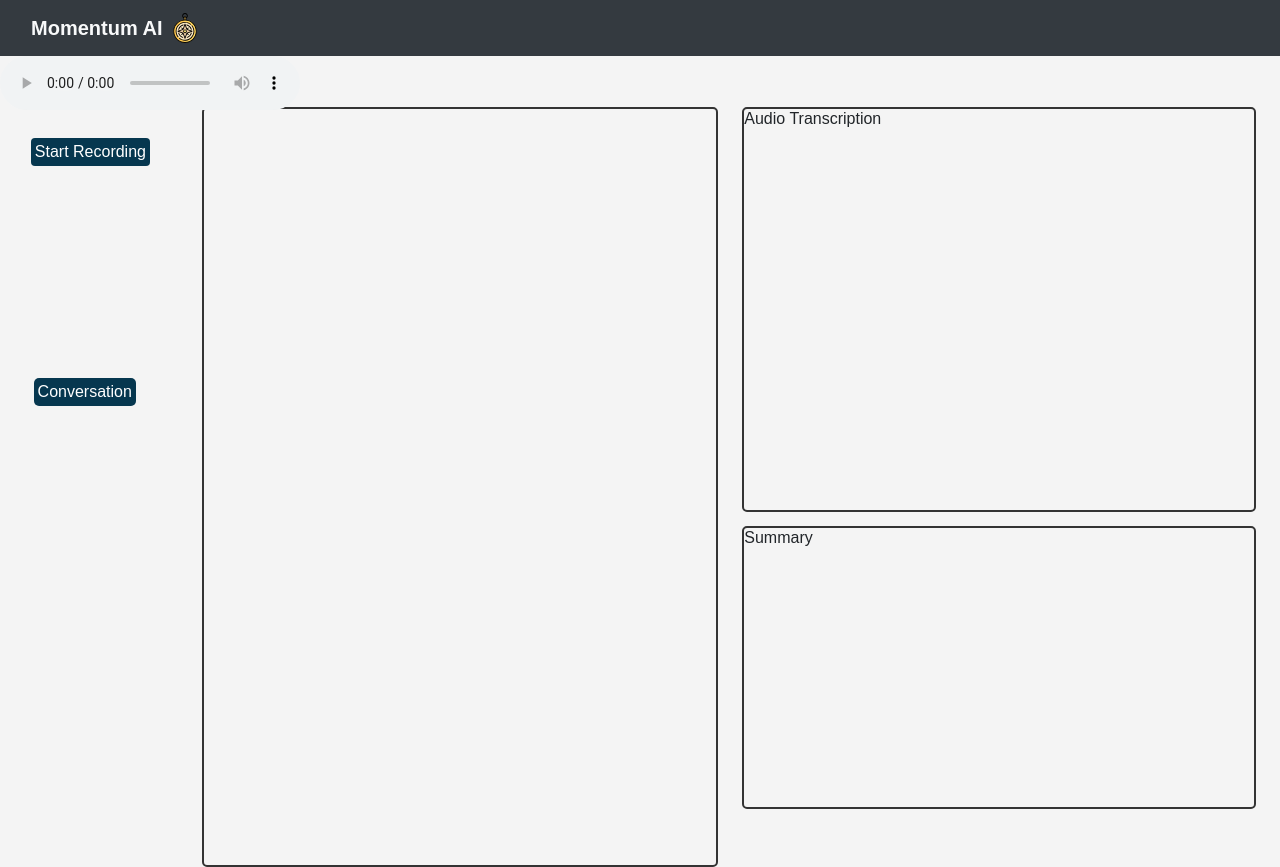
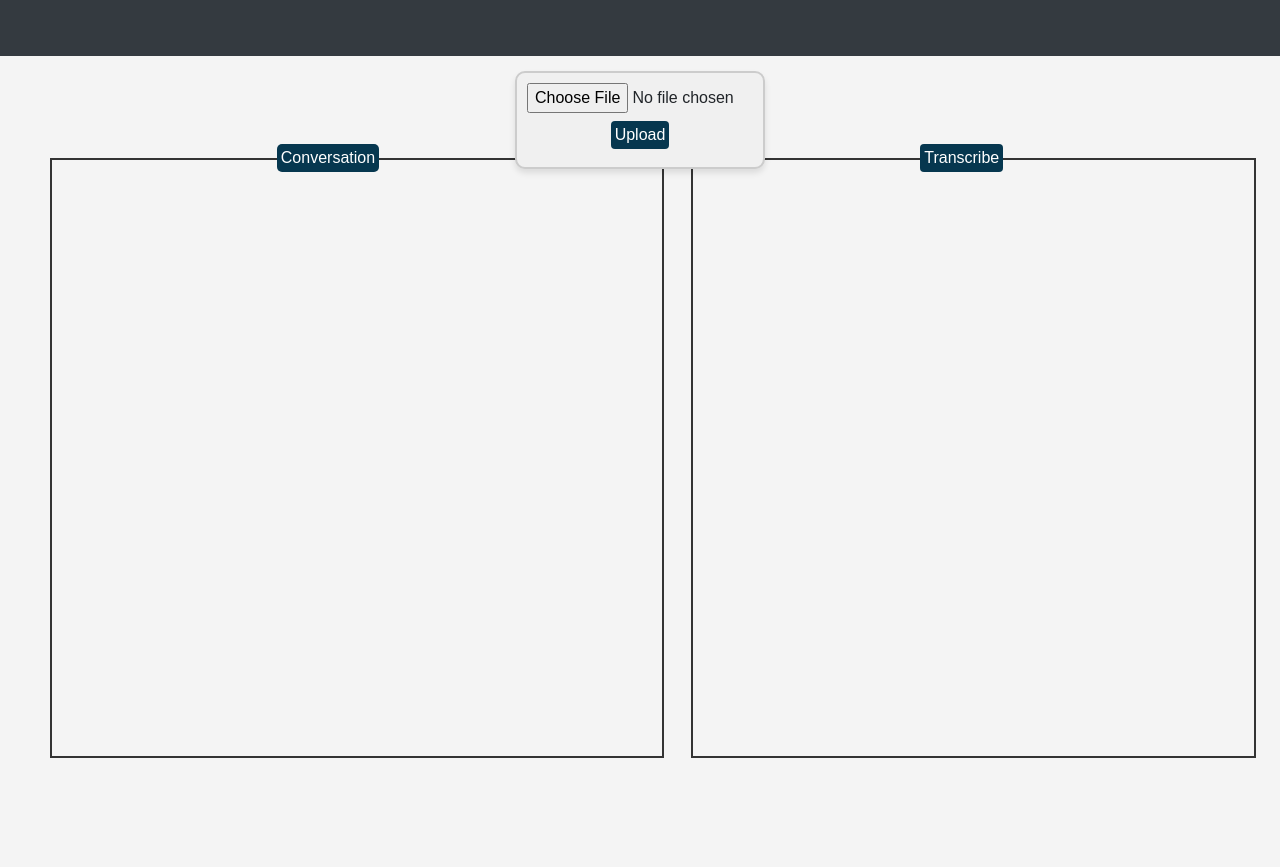
Before and after one commit to Oshayer-Siddique/Re-cruit-trail-frontend, a React (Create React App) app: page /upload in a window 1280 px wide. After the commit the page ends 800 px from the top, so only its background shows below. Built offline with nearby package versions, Linux system fonts and the light colour scheme.

Commit message:
new style main

```diff
--- a/src/App.css
+++ b/src/App.css
@@ -73,10 +73,10 @@
 
 .rectangle2 {
   position: absolute;
-  margin-top: 860px;
+  margin-top: 8%;
   right: 1.91%;
-  width: 40.1%; /* Adjust width as needed */
-  height: 355px; /* Adjust height as needed */
+  width: 44.1%; /* Adjust width as needed */
+  height: 75%; /* Adjust height as needed */
   border-top: 2px solid #333; /* Adjust border properties as needed */
   border-bottom: 2px solid #333; /* Adjust border properties as needed */
   border-left: 2px solid #333; /* Adjust border properties as needed */
@@ -96,3 +96,17 @@
   border-right: 2px solid #333;
   border-radius: 5px; /* Adjust border properties as needed */
 }
+
+
+
+.rectangle4 {
+  position: absolute;
+  margin-top: 8%;
+  left: 3.91%;
+  width: 48%; /* Adjust width as needed */
+  height: 75%; /* Adjust height as needed */
+  border-top: 2px solid #333; /* Adjust border properties as needed */
+  border-bottom: 2px solid #333; /* Adjust border properties as needed */
+  border-left: 2px solid #333; /* Adjust border properties as needed */
+  border-right: 2px solid #333; /* Adjust border properties as needed */
+}
--- a/src/App.js
+++ b/src/App.js
@@ -1,101 +1,78 @@
-import logo from './logo.svg';
-import './App.css';
-import Navbar from './Components/Navbar';
-import TextForm from './Components/TextForm';
-import About from './Components/About';
-import Alert from './Components/Alert';
-import AudioRecorder from './Components/AudioRecorder';
-import VoiceRecorder from './Components/VoiceRecorder';
-import GreetingForm from './Components/GreetingForm';
-import AudioFileUpload from './Components/AudioFileUpload';
-import Conversation from './Components/Conversation';
-import ConversationFile from './Components/ConversationFile';
-import TranscribeButton from './Components/TranscribeButton';
-import React, { useState } from 'react';
+import logo from "./logo.svg";
+import "./App.css";
+import Navbar from "./Components/Navbar";
+import TextForm from "./Components/TextForm";
+import About from "./Components/About";
+import Alert from "./Components/Alert";
+import AudioRecorder from "./Components/AudioRecorder";
+import VoiceRecorder from "./Components/VoiceRecorder";
+import GreetingForm from "./Components/GreetingForm";
+import AudioFileUpload from "./Components/AudioFileUpload";
+import Conversation from "./Components/Conversation";
+import ConversationFile from "./Components/ConversationFile";
+import TranscribeButton from "./Components/TranscribeButton";
+import React, { useState } from "react";
 
-import {
-  BrowserRouter as Router,
-  Switch,
-  Route,
-  Link
-} from "react-router-dom";
-
+import { BrowserRouter as Router, Switch, Route, Link } from "react-router-dom";
 
 //let name = "Oshayer"
 
 function App() {
-
-  const [mode, setMode] = useState('dark');
+  const [mode, setMode] = useState("dark");
 
   const toggleMode = () => {
-    if (mode === 'light') {
-      setMode('dark');
+    if (mode === "light") {
+      setMode("dark");
       //document.body.style.backgroundColor = '#0c2d57';
       document.body.style.backgroundImage = 'url("./bg.jpg")';
-      document.body.style.backgroundSize = 'cover';
+      document.body.style.backgroundSize = "cover";
+    } else {
+      setMode("light");
+      document.body.style.backgroundColor = "#fffffff";
+      document.body.style.backgroundImage = 'url("./bg.jpg")';
+      document.body.style.backgroundSize = "cover";
     }
-    else {
-      setMode('light');
-      document.body.style.backgroundColor = '#9fcbe8';
-      document.body.style.backgroundImage = 'url("./bg.jpg")';
-      document.body.style.backgroundSize = 'cover';
+  };
+  return (
+    <Router>
+      <div>
+        <Navbar mode={mode} togglemode={toggleMode} />
 
-    }
-
-  }
-  return (
+        <div className="container">
+          <Switch>
+            <Route path="/upload">
+              <div class="rectangle2"></div>
+              <div class="rectangle4"></div>
 
 
-    <Router>
-      <div>
-        <Navbar   mode={mode} togglemode={toggleMode} />
 
-        <div>
-          <Switch>
-            <Route path="/about">
-              <About />
+              <AudioFileUpload></AudioFileUpload>
+              <TranscribeButton></TranscribeButton>
+              <ConversationFile></ConversationFile>
             </Route>
 
             <Route path="/">
               <div class="rectangle">
-              <h5>Audio  Transcription</h5>
+                <h5>Audio Transcription</h5>
               </div>
 
-            <div className='rectangle1'>
+              <div className="rectangle1">
                 <h5>Summary</h5>
-
               </div>
 
-            {/* <div className='rectangle2'>
-              <h5>AUdio transcribe of Uploaded file</h5>
-
-            </div> */}
-            <div className='rectangle3'>
-              <h5></h5>
-
+              <div className="rectangle3">
+                <h5>Conversation</h5>
               </div>
 
-              {/* <AudioRecorder></AudioRecorder> */}
-              {/* <VoiceRecorder></VoiceRecorder> */}
               <AudioRecorder></AudioRecorder>
-              {/* <GreetingForm></GreetingForm> */}
-              <ConversationFile></ConversationFile>
 
+              <Conversation></Conversation>
             </Route>
           </Switch>
         </div>
       </div>
-
     </Router>
-
-
-
-
-
-
   );
 }
 
-
-
 export default App;
--- a/src/Components/ConversationFile.js
+++ b/src/Components/ConversationFile.js
@@ -7,7 +7,7 @@ const ConversationFile = () => {
 
   const fetchConversation = () => {
     setLoading(true);
-    fetch('http://localhost:5000/conversationfile')
+    fetch('https://re-cruit-trial-backend.onrender.com/conversationfile')
       .then(response => response.json())
       .then(data => {
         setConversationData(data.conversation);
@@ -46,7 +46,7 @@ const ConversationFile = () => {
 
       {loading && <p>Loading...</p>}
       {conversationData && !loading && (
-        <div className="conversation-box">
+        <div className="conversation-box1">
           {conversationData.map((message, index) => (
             <div key={index} id={`message-${index}`} className="message">
               <p className="timestamp">{message.timestamp}</p>
--- a/src/Components/Navbar.js
+++ b/src/Components/Navbar.js
@@ -4,46 +4,40 @@ import { Link } from 'react-router-dom';
 import logo from '../logo.svg'; // Import your logo file
 import '../styles/Navbar.css'
 
-const Navbar = (props) => {
-  // Define the text color based on the mode
-  const textColor = props.mode === 'dark' ? 'text-light' : 'text-dark';
-
+export default function Navbar(props) {
       return (
           <nav className={`navbar navbar-expand-lg navbar-${props.mode} bg-${props.mode}`}>
-      <div className="container">
-        <Link className={`navbar-brand font-weight-bold ${textColor}`} to="/">
-          Momentum AI<img src={logo} alt="Logo" width="30" height="30" className="d-inline-block align-top ml-2" />
-        </Link> {/* Display "Momentum" in bold */}
+              <a className="navbar-brand" href="/">{props.title}</a>
               <button className="navbar-toggler" type="button" data-toggle="collapse" data-target="#navbarSupportedContent" aria-controls="navbarSupportedContent" aria-expanded="false" aria-label="Toggle navigation">
                   <span className="navbar-toggler-icon"></span>
               </button>
+
               <div className="collapse navbar-collapse" id="navbarSupportedContent">
-          <ul className="navbar-nav ml-auto">
-            {/* Add other navigation links here if needed */}
+                  <ul className="navbar-nav mr-auto">
+                     <li className="nav-item active">
+                          <Link className="nav-link" to="/">Recording <span className="sr-only">(current)</span></Link>
+                      </li>
                       <li className="nav-item">
-              <Link className={`nav-link ${textColor}`} to="/about">{props.about}</Link>
+                          <Link className="nav-link" to="/upload"> FILE Upload {props.about}</Link>
+
                       </li>
+
                   </ul>
-          <div className="form-inline my-2 my-lg-0">
-            <div className="custom-control custom-switch mr-3">
-              <input type="checkbox" className="custom-control-input" id="customSwitches" onClick={props.togglemode} />
-              <label className={`custom-control-label ${textColor}`} htmlFor="customSwitches">Dark Mode</label>
+                  {/* <form className="form-inline my-2 my-lg-0">
+                      <input className="form-control mr-sm-2" type="search" placeholder="Search" aria-label="Search" />
+                      <button className="btn btn-outline-success my-2 my-sm-0" type="submit">Search</button>
+                  </form> */}
+                  <div className="custom-control custom-switch mx-3">
+                      <input type="checkbox" className="custom-control-input"  onClick={props.togglemode}id="customSwitches" />
+                      <label className="custom-control-label" htmlFor="customSwitches">Dark Mode</label>
                  </div>
-            {/* Add search form if needed */}
-            {/* <input className="form-control mr-sm-2" type="search" placeholder="Search" aria-label="Search" />
-            <button className="btn btn-outline-success my-2 my-sm-0" type="submit">Search</button> */}
-          </div>
-        </div>
+
               </div>
           </nav>
-  );
+      )
   }
 
   Navbar.propTypes = {
-  title: PropTypes.string.isRequired,
+      title: PropTypes.string,
       about: PropTypes.string,
-  mode: PropTypes.string.isRequired,
-  togglemode: PropTypes.func.isRequired
   }
-
-export default Navbar;
--- a/src/Components/TranscribeButton.js
+++ b/src/Components/TranscribeButton.js
@@ -10,7 +10,7 @@ function TranscribeButton() {
   const handleTranscribe = () => {
     setIsLoading(true);
 
-    axios.post('http://localhost:5000/transcribefile', null, {
+    axios.post('https://re-cruit-trial-backend.onrender.com/transcribefile', null, {
       responseType: 'json' // Change responseType to 'json'
     })
     .then(response => {
--- a/src/styles/AudioFileUpload.css
+++ b/src/styles/AudioFileUpload.css
@@ -4,15 +4,23 @@ body {
 }
 
 .audio-upld-container {
-  max-width: 100px;
-  padding: 2px;
+  max-width: 250px;
+  padding: 10px; /* Increased padding for better spacing */
   text-align: center;
   position: absolute;
-  left: 2.3%;
-  top: 35%;
+  left: 50%; /* Move to the horizontal center */
+  top: 15%; /* Move to the vertical center */
+  transform: translate(-50%, -50%); /* Centering trick */
+  background-color: #f0f0f0; /* Background color */
+  border: 2px solid #ccc; /* Border */
+  border-radius: 10px; /* Rounded corners */
+  box-shadow: 0 4px 6px rgba(0, 0, 0, 0.1); /* Shadow effect */
+}
 
+.audio-upld-container:hover {
+  background-color: #e0e0e0; /* Background color on hover */
+}
 
-}
 
 .audio-upld-container h2 {
   font-size: 24px;
--- a/src/styles/ConversationFile.css
+++ b/src/styles/ConversationFile.css
@@ -89,8 +89,25 @@ button.load-button:hover {
 
 }
 .upload-conbtn{
-  position: absolute;
-  left: 2%;
-  top: 370px;
+
+    position: absolute;
+    left: 21%;
+    top: 17%;
+
 
 }
+
+.conversation-box1 {
+  border: 1px solid #ddd; /* Lighter border color */
+  border-radius: 8px; /* Rounded corners */
+  padding: 10px;
+  margin-top: 7%;
+  max-height: 73%;
+  overflow-y: auto;
+  position: absolute;
+  width: 47%; /* Adjust width as needed */
+  left: 28%;
+  transform: translateX(-50%);
+  background-color: #f9f9f9; /* Light gray background */
+  box-shadow: 0 4px 8px rgba(0, 0, 0, 0.1); /* Subtle shadow effect */
+}
--- a/src/styles/TranscribeButton.css
+++ b/src/styles/TranscribeButton.css
@@ -71,8 +71,8 @@
 
 .upld-transcribe-btn{
 position: absolute;
-  left: 2.3%;
-  top: 45%;
+right: 21%;
+top: 17%;
 }
 
 .upld-trans{
@@ -80,11 +80,11 @@
 border: 1px solid #e0c3c3; /* Light gray border */
 border-radius: 5px; /* Rounded corners */
 padding: 1px; /* Padding around the content */
-  margin-top: 620px;
+margin-top: 8.1% ;
 position: absolute;
 right: 2%;
-  width: 40%;
-  height: 300px;
+width: 43.5%;
+height: 74%;
 
 }
 
@@ -104,10 +104,10 @@
 
 .text-cont textarea {
 position: absolute;
-  right: 4%;
+right: 2%;
 margin-top: 0px;
-  width: 90%;
-  height: 300px; /* Adjust as needed */
+width: 96%;
+height: 100%; /* Adjust as needed */
 padding: 10px;
 border: 1px solid #ccc;
 border-radius: 5px;
@@ -122,5 +122,5 @@
 
 /* Optional: Add hover effect */
 .text-cont textarea:hover {
-  border-color: #999;
+border-color: #cdcdcd;
 }
```
Also changed, not shown: src/styles/AudioRecorder.css (+11 -5 lines), src/styles/Conversation.css (indentation only), src/styles/Navbar.css (line endings or trailing spaces), src/styles/Recorder.css (indentation only). Lines whose indentation alone changed are shown as unchanged.
